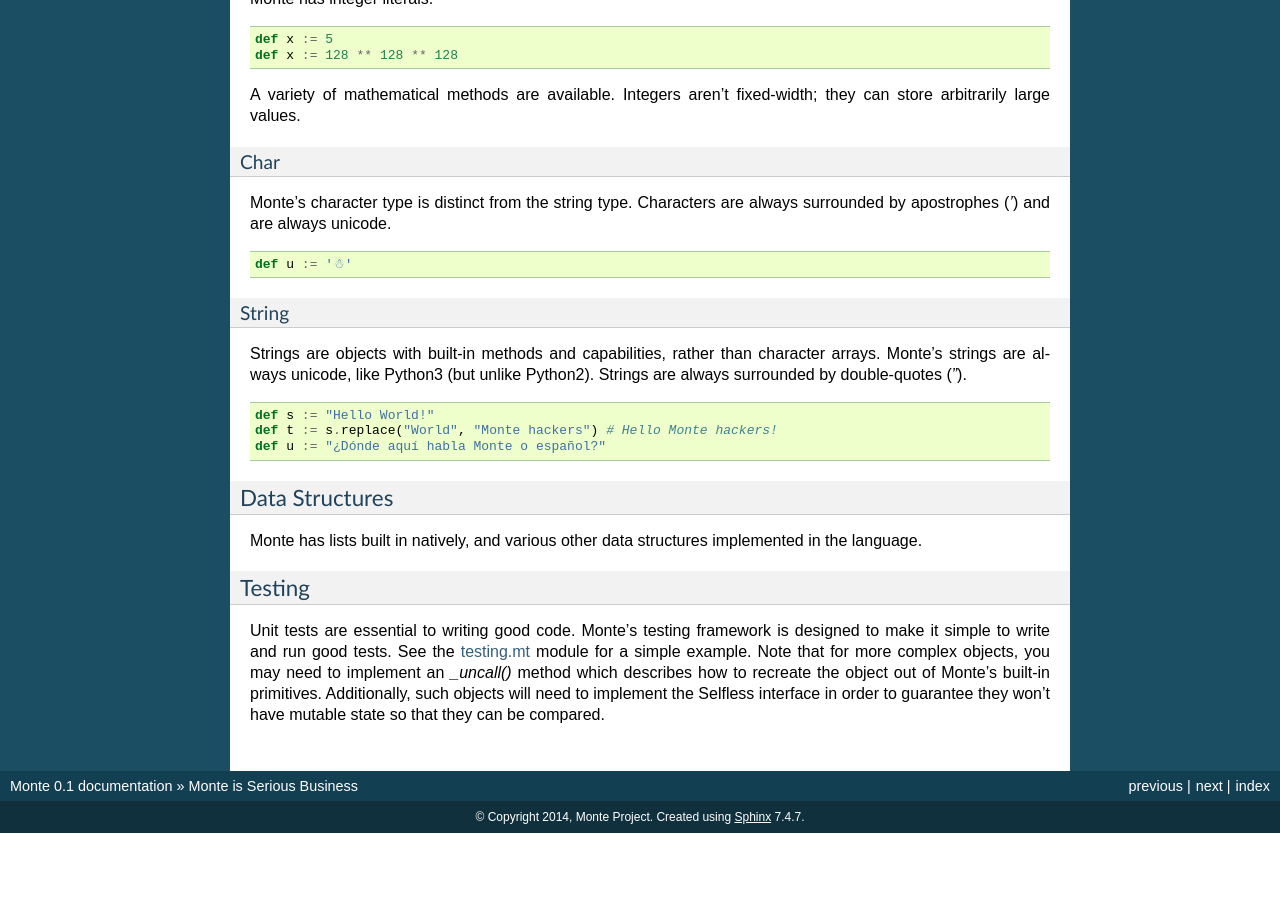
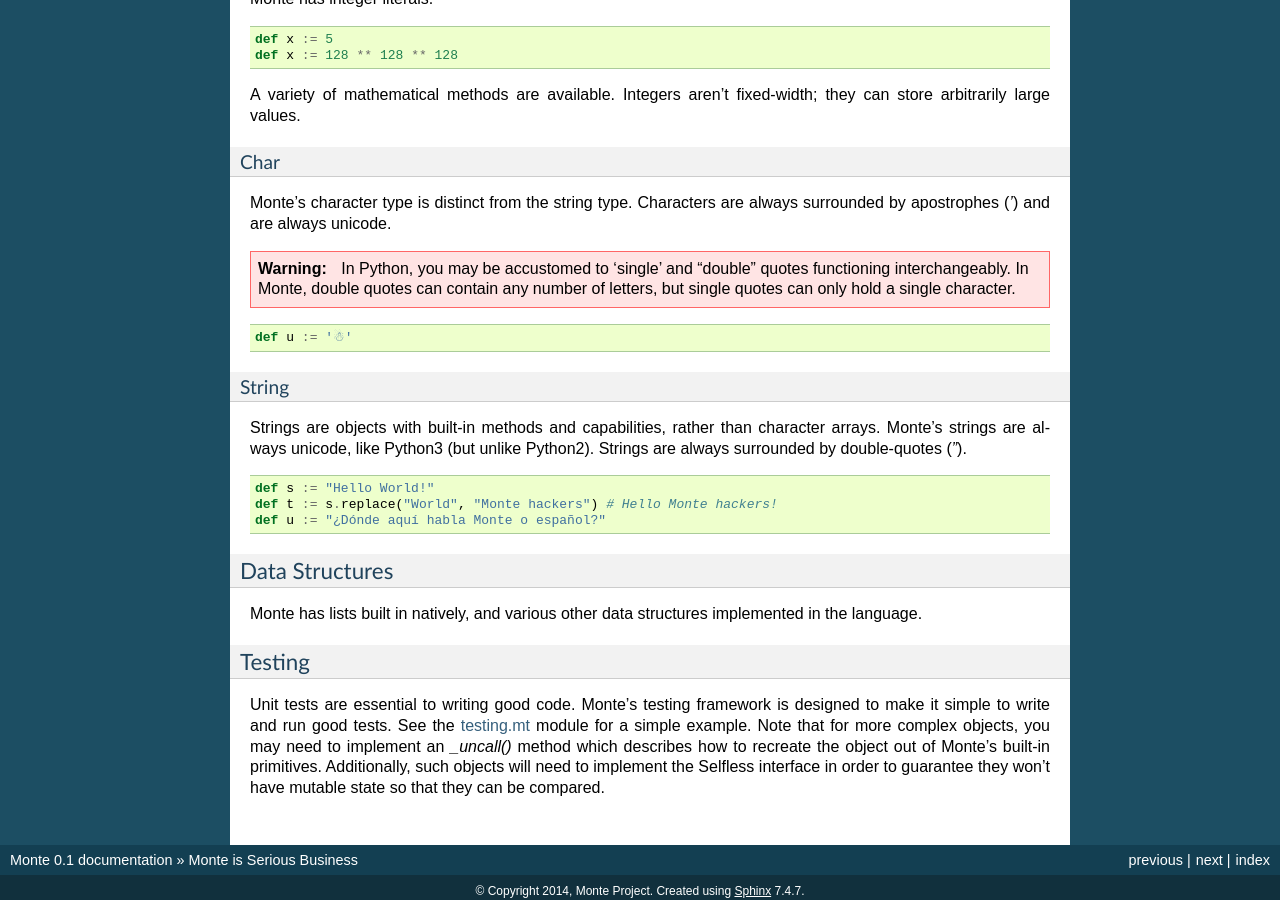
Before and after one commit to monte-language/monte, a Sphinx documentation site: the page built from docs/source/intro.rst, in a window 1280 px wide and 900 px high, scrolled down 1796 px. Built offline with Sphinx 7.4.7, drawn with Linux system fonts in a browser that asks for light colours; pages that are not in the unit, such as notebooks, are missing from menus; before the commit the page ends 2629 px from its top, so only the background shows below that.

Commit message:
Add warning where syntax differs from Python
https://github.com/monte-language/monte/issues/18 pointed out that this is
confusing.

```diff
--- a/docs/source/intro.rst
+++ b/docs/source/intro.rst
@@ -125,6 +125,10 @@ Char
 Monte's character type is distinct from the string type. Characters are always
 surrounded by apostrophes (`'`) and are always unicode.
 
+.. warning:: In Python, you may be accustomed to 'single' and "double" quotes
+    functioning interchangeably. In Monte, double quotes can contain any number
+    of letters, but single quotes can only hold a single character.
+
 .. code-block:: monte
 
     def u := '☃'
```
